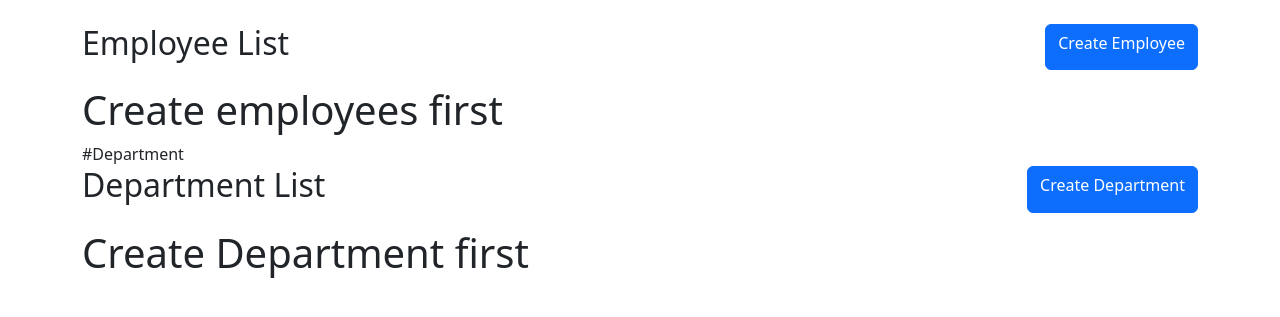
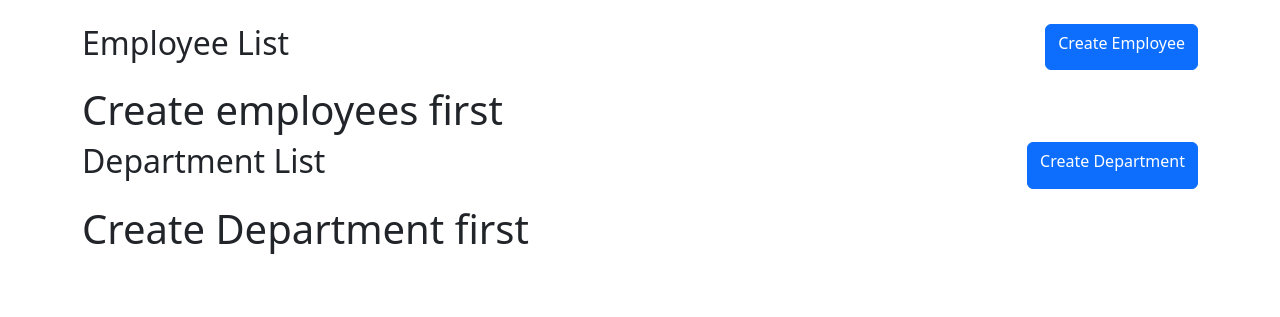
Before and after one commit to navadeep-cst/Employee-CRUD-Django, a Django app: page / in a window 1280 px wide. Shown: the part 56-373 px from the top of the page. Run offline with Django 5.2, Linux system fonts and the light colour scheme; data that the repository does not hold is empty.

Commit message:
Updated list.html

```diff
--- a/employee/templates/list.html
+++ b/employee/templates/list.html
@@ -73,8 +73,7 @@
     })
 </script>
 
-
-#Department
+<!-- Department -->
 
 <div class="d-flex justify-content-between mb-3">
     <h2>Department List</h2>
```
